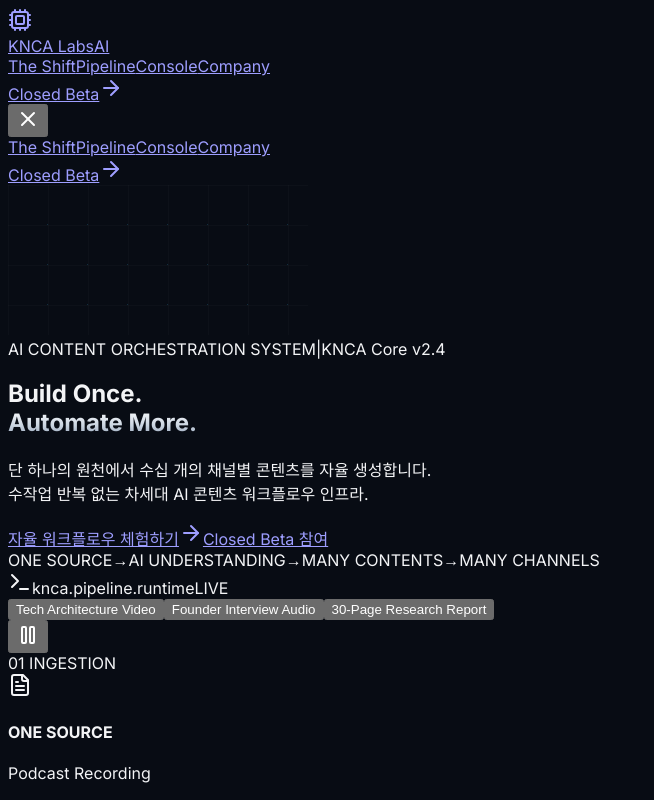
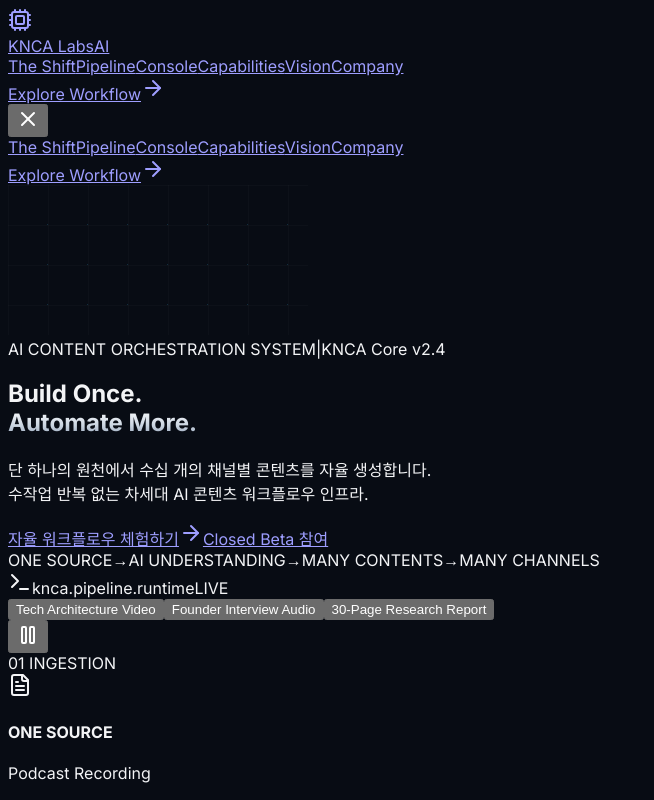
Before and after one commit to kncalabs/kncalabs, a Next.js app: page / in a window 1280 px wide. Both pictures are taken after a click on the button 28 px from the left and 120 px from the top of the page. Shown: the top 800 px of the page, without its empty margins (0-654 px from the left). Built offline with nearby package versions, Linux system fonts and the light colour scheme; a web font is replaced by a local one.

Commit message:
Revert "refactor(story): ruthlessly eliminate documentation bloat into a laser-focused 5-chapter AI product narrative"
This reverts commit 5c5bf1865e8c62ef7167e364ddef5090940a5531.

```diff
--- a/src/app/page.tsx
+++ b/src/app/page.tsx
@@ -1,8 +1,11 @@
 import Navbar from "@/components/Navbar";
 import Hero from "@/components/Hero";
+import ProblemFriction from "@/components/ProblemFriction";
 import TheShift from "@/components/TheShift";
 import HowItWorks from "@/components/HowItWorks";
 import ProductVisualization from "@/components/ProductVisualization";
+import Capabilities from "@/components/Capabilities";
+import FutureVision from "@/components/FutureVision";
 import AboutSection from "@/components/AboutSection";
 import WaitlistCTA from "@/components/WaitlistCTA";
 import Footer from "@/components/Footer";
@@ -13,25 +16,34 @@
     <main className="min-h-screen relative bg-[#080c14] overflow-hidden">
       <Navbar />
 
-      {/* 1. HERO ENGINE: The 5-Second AI Punch & Live Interactive Orchestrator */}
+      {/* 1. Hero: AI Content Orchestration System (First 5-Sec AI Experience) */}
       <Hero />
 
-      {/* 2. THE SHIFT: Old Manual Loop vs KNCA Autonomous AI System */}
+      {/* 2. The Problem: The Manual Content Treadmill */}
+      <ProblemFriction />
+
+      {/* 3. The Paradigm Shift: From Content Creation to Content Systems */}
       <TheShift />
 
-      {/* 3. HOW IT WORKS: 4-Stage Continuous Workflow Architecture (Capture -> Understand -> Transform -> Distribute) */}
+      {/* 4. The Core Pipeline: 4-Stage Connected Workflow Engine */}
       <HowItWorks />
 
-      {/* 4. THE LIVE CONSOLE: Real Ingestion & Multi-Format Output Simulation */}
+      {/* 5. Live Simulation Console: Interactive URL Ingestion & Dispatched Outputs */}
       <ProductVisualization />
 
-      {/* 5. ABOUT & INTEGRITY: Authentic Company Behind the AI (Stay C Jeju, Founded 2023) */}
+      {/* 6. Capabilities: Autonomous AI Architecture Specs */}
+      <Capabilities />
+
+      {/* 7. Future Vision & Flywheel: Content Becoming Infrastructure */}
+      <FutureVision />
+
+      {/* 8. Corporate Trust & Integrity: Stay C Jeju (Founded 2023) */}
       <AboutSection />
 
-      {/* 6. CONVERSION: Closed Beta Access & Direct Contact */}
+      {/* 9. Final Conversion & Closed Beta Access */}
       <WaitlistCTA />
 
-      {/* Minimalist Footer */}
+      {/* Footer & Navigation Controls */}
       <Footer />
       <BackToTop />
     </main>
--- a/src/components/Navbar.tsx
+++ b/src/components/Navbar.tsx
@@ -17,6 +17,8 @@
         "the-shift",
         "how-it-works",
         "product-visualization",
+        "capabilities",
+        "future-vision",
         "about",
         "waitlist"
       ];
@@ -66,7 +68,7 @@
           </Link>
 
           {/* Middle/Right Active Nav Links aligned with Information Architecture */}
-          <nav className="hidden md:flex items-center gap-7">
+          <nav className="hidden md:flex items-center gap-6">
             <Link
               href="#the-shift"
               className={`text-sm font-medium transition-colors ${
@@ -94,6 +96,24 @@
               Console
             </Link>
             <Link
+              href="#capabilities"
+              className={`text-sm font-medium transition-colors ${
+                activeSection === "capabilities" ? "text-sky-400 font-bold" : "text-slate-300 hover:text-white"
+              }`}
+            >
+              Capabilities
+            </Link>
+            <Link
+              href="#future-vision"
+              className={`text-sm font-medium transition-colors ${
+                activeSection === "future-vision"
+                  ? "text-sky-400 font-bold"
+                  : "text-slate-300 hover:text-white"
+              }`}
+            >
+              Vision
+            </Link>
+            <Link
               href="#about"
               className={`text-sm font-medium transition-colors ${
                 activeSection === "about" ? "text-sky-400 font-bold" : "text-slate-300 hover:text-white"
@@ -106,10 +126,10 @@
           {/* Right CTA Button: Explore Workflow */}
           <div className="hidden md:flex items-center gap-4">
             <Link
-              href="#waitlist"
+              href="#how-it-works"
               className="relative inline-flex items-center gap-2 text-sm font-semibold text-white bg-slate-900 hover:bg-slate-800 border border-slate-700/80 hover:border-slate-600 px-4.5 py-2 rounded-xl transition-all"
             >
-              <span>Closed Beta</span>
+              <span>Explore Workflow</span>
               <ArrowRight className="w-4 h-4 text-sky-400" />
             </Link>
           </div>
@@ -152,6 +172,20 @@
               Console
             </Link>
             <Link
+              href="#capabilities"
+              onClick={() => setMobileMenuOpen(false)}
+              className="block text-sm font-medium text-slate-300 hover:text-white px-2 py-1"
+            >
+              Capabilities
+            </Link>
+            <Link
+              href="#future-vision"
+              onClick={() => setMobileMenuOpen(false)}
+              className="block text-sm font-medium text-slate-300 hover:text-white px-2 py-1"
+            >
+              Vision
+            </Link>
+            <Link
               href="#about"
               onClick={() => setMobileMenuOpen(false)}
               className="block text-sm font-medium text-slate-300 hover:text-white px-2 py-1"
@@ -160,11 +194,11 @@
             </Link>
             <div className="pt-2">
               <Link
-                href="#waitlist"
+                href="#how-it-works"
                 onClick={() => setMobileMenuOpen(false)}
                 className="w-full inline-flex items-center justify-center gap-2 text-sm font-semibold text-white bg-slate-900 border border-slate-800 px-4 py-2.5 rounded-xl"
               >
-                <span>Closed Beta</span>
+                <span>Explore Workflow</span>
                 <ArrowRight className="w-4 h-4 text-sky-400" />
               </Link>
             </div>
```
